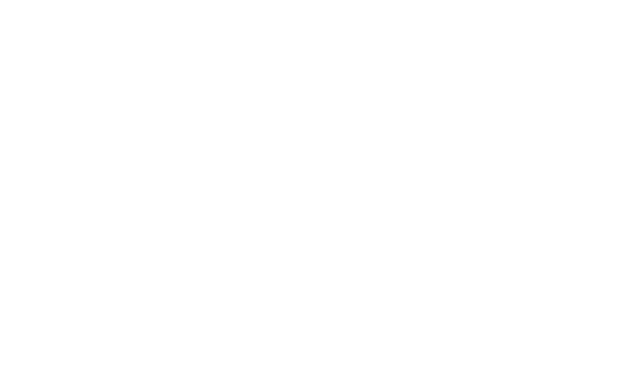
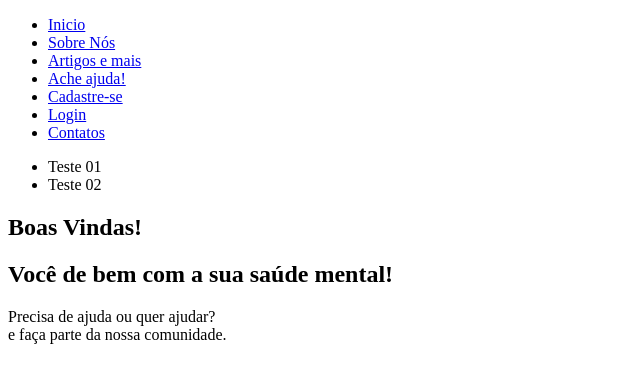
Before and after one commit to clarasousamath/Grupo3, a plain HTML site: page index.html in a window 1280 px wide. Shown: the whole page, without its empty margins (0-640 px from the left). Drawn offline with Linux system fonts and the light colour scheme.

Commit message:
Nova Branch Efraim Adaias

```diff
--- a/index.html
+++ b/index.html
@@ -7,6 +7,33 @@
     <title>Raizes da Cura</title>
 </head>
 <body>
-
+    <header>
+        <div>
+            <nav>
+                <ul>
+                    <li><a href="index.html">Inicio</a></li>
+                    <li><a href="sobre.html">Sobre Nós</a></li>
+                    <li><a href="artigos.html">Artigos e mais</a></li>
+                    <li><a href="acheajuda.html">Ache ajuda!</a></li>
+                    <li><a href="cadastre-se.html">Cadastre-se</a></li>
+                    <li><a href="login.html">Login</a></li>
+                    <li><a href="contatos.html">Contatos</a></li>
+                </ul>
+            </nav>
+        </div>
+    </header>
+    <main>
+        <section>
+            <ul>
+                <li>Teste 01</li>
+                <li>Teste 02</li>
+            </ul>
+        </section>
+        <section>
+            <h1>Boas Vindas!</h1>
+            <h1>Você de bem com a sua saúde mental!</h1>
+            <p>Precisa de ajuda ou quer ajudar?<br> e faça parte da nossa comunidade.</p>
+        </section>
+    </main>
 </body>
 </html>
```
